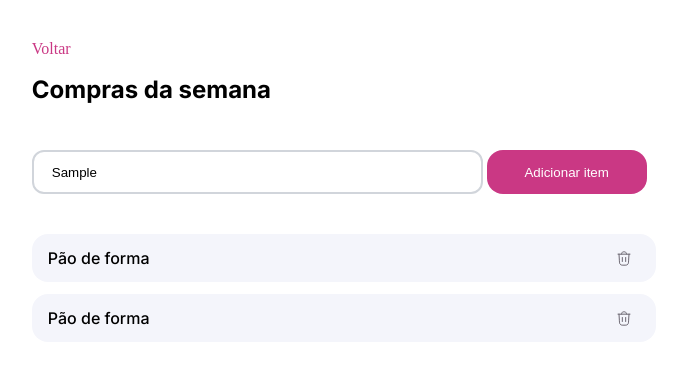
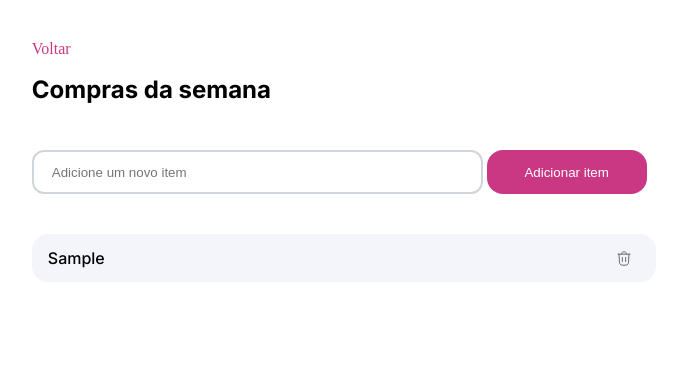
Before and after one commit to HaastZ/ListaDeCompras-Rocketseat, a plain HTML site: page index.html in a window 1280 px wide. Both pictures are taken after typing "Sample" into the empty fields and a click on the button "Adicionar item". Shown: the part 87-452 px from the top of the page, without its empty margins (333-1011 px from the left). Drawn offline with Linux system fonts and the light colour scheme.

Commit message:
adicionando as funcionalidades de adicionar e remover item da lista de compras

```diff
--- a/css/global.css
+++ b/css/global.css
@@ -35,3 +35,7 @@ a:hover {
 ul {
     list-style: none;
 }
+
+.remover {
+    display: none;
+}
--- a/index.html
+++ b/index.html
@@ -14,16 +14,18 @@
         <img src="./assets/img/logo.png" alt="">
     </nav>
     <div class="title">
-        <a href="">Voltar</a>
+        <a href="#">Voltar</a>
         <h1>Compras da semana</h1>
     </div>
     <main>
-        <input type="text" placeholder="Adicione um novo item">
-        <input type="button" value="Adicionar item">
+        <div class="gap">
+            <input id="value-user" type="text" placeholder="Adicione um novo item">
+            <input id="button" type="button" value="Adicionar item">
+        </div>
         <ul>
-            <li><p>Pão de forma</p> <img src="./assets/icons/icon delete.svg" alt=""></li>
-            <li><p>Pão de forma</p> <img src="./assets/icons/icon delete.svg" alt=""></li>
+
         </ul>
     </main>
+    <script src="./js/script.js"></script>
 </body>
 </html>
--- /dev/null
+++ b/js/script.js
@@ -0,0 +1,28 @@
+const input = document.getElementById("value-user")
+const button = document.getElementById("button")
+const list = document.querySelector("ul")
+
+function AddAndRemoveItem(item) {
+    let novoItem = document.createElement('li')
+    novoItem.innerHTML = `<p>${item}</p> <img src="./assets/icons/icon delete.svg" alt="">`
+
+    // Adiciona evento de clique à imagem de remoção
+    const img = novoItem.querySelector('img')
+
+    img.addEventListener('click', () => {
+        novoItem.classList.add('remover')
+    })
+
+    return novoItem
+}
+
+
+button.addEventListener("click", () => {
+    if(input.value !== ""){
+        list.append(AddAndRemoveItem(input.value))
+        input.value = "";
+
+    }
+    else
+        alert("Escreva algo para adicionar na lista")
+})
```
